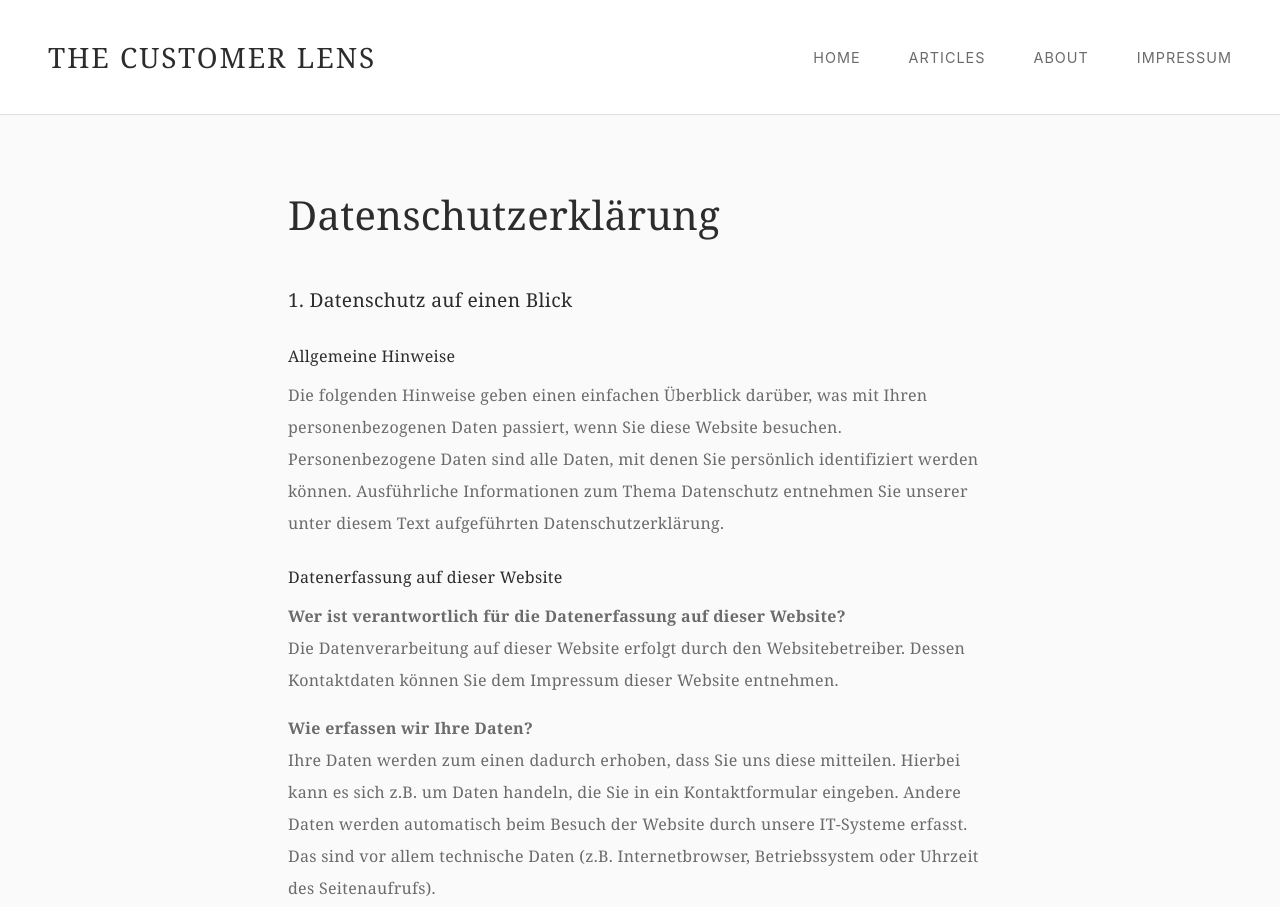
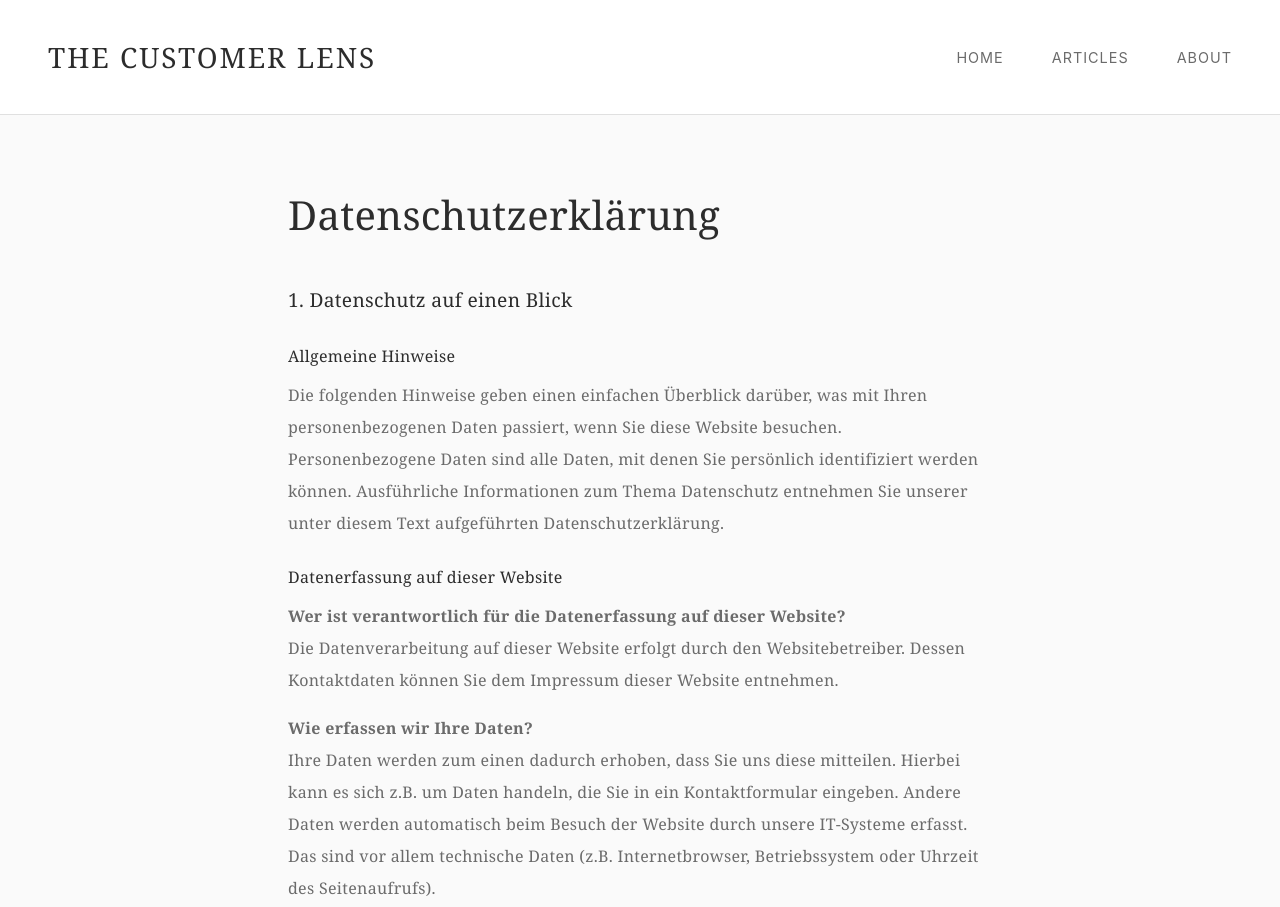
Before and after one commit to fabio-dot-ai/thecustomerlens, a plain HTML site: page privacy.html in a window 1280 px wide. Shown: the top 907 px of the page. Drawn offline with Linux system fonts and the light colour scheme.

Commit message:
Update privacy.html

```diff
--- a/privacy.html
+++ b/privacy.html
@@ -225,7 +225,6 @@
                 <li><a href="index.html">Home</a></li>
                 <li><a href="index.html#articles">Articles</a></li>
                 <li><a href="about.html">About</a></li>
-                <li><a href="impressum.html">Impressum</a></li>
             </ul>
         </nav>
     </header>
```
